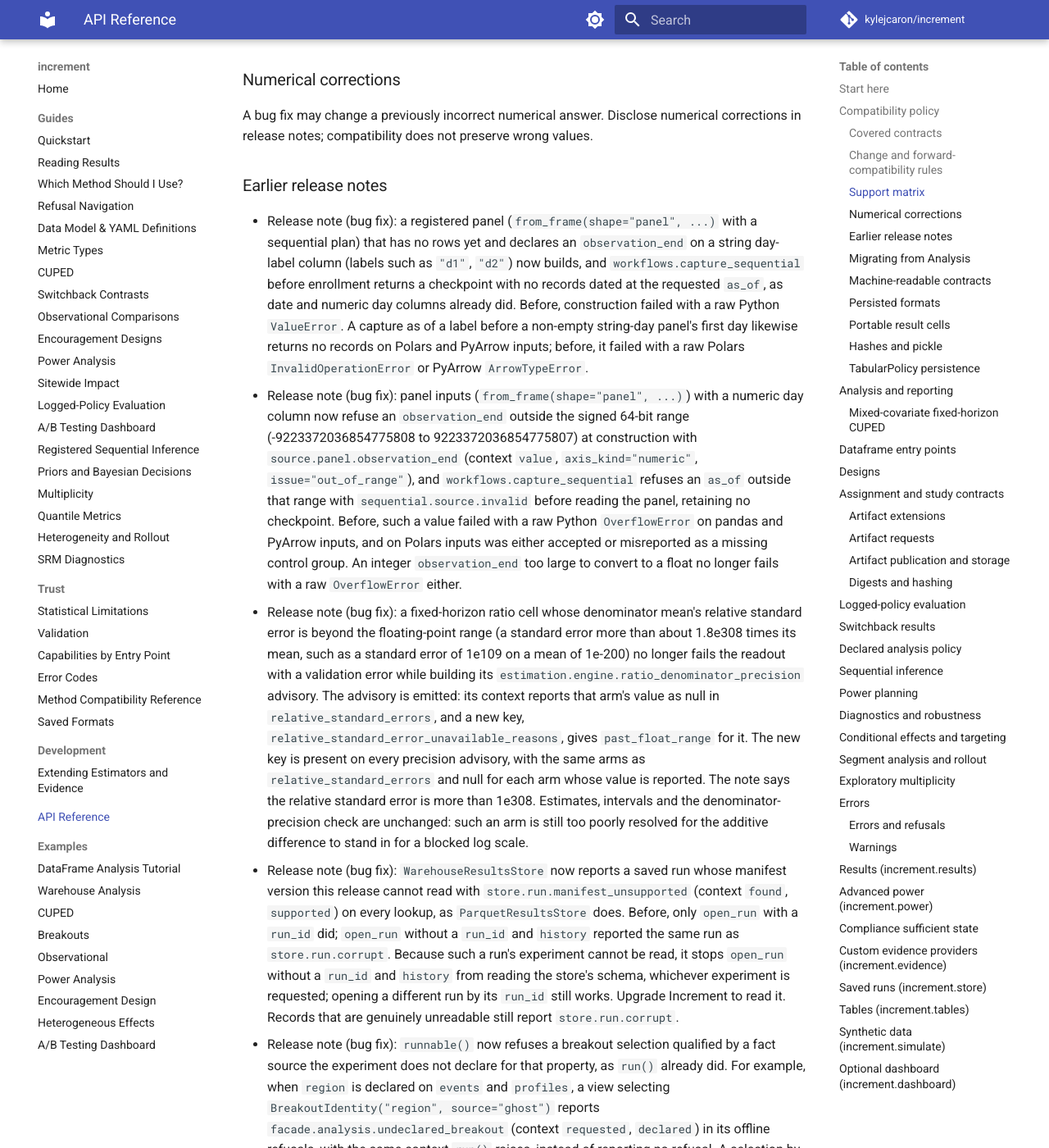
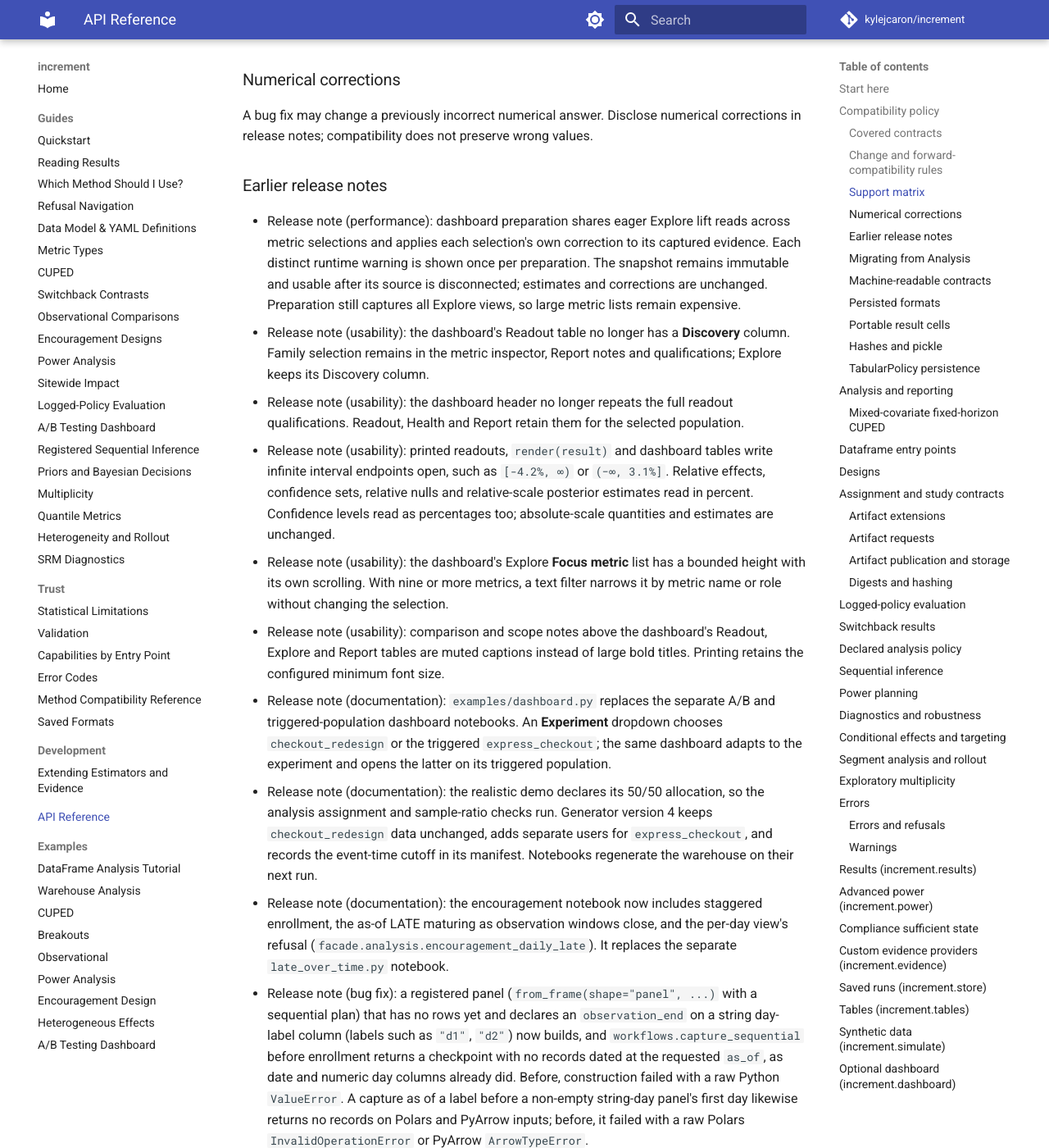
Before and after one commit to kylejcaron/increment, an MkDocs documentation site: the page built from docs/api.md, in a window 1280 px wide and 1400 px high, scrolled down 3533 px. Shown: the whole window at 82% size. Built offline with MkDocs 1.6.1 and Material for MkDocs 9.7.7, drawn with Linux system fonts in a browser that asks for light colours; comment, search, counter and statistics services are not loaded.

Commit message:
docs: describe dashboard usability, example and capture improvements (#490)

```diff
--- a/docs/api.md
+++ b/docs/api.md
@@ -126,6 +126,45 @@ numerical corrections in release notes; compatibility does not preserve wrong
 values.
 
 ### Earlier release notes
+
+- Release note (performance): dashboard preparation shares eager Explore lift
+  reads across metric selections and applies each selection's own correction
+  to its captured evidence. Each distinct runtime warning is shown once per
+  preparation. The snapshot remains immutable and usable after its source is
+  disconnected; estimates and corrections are unchanged. Preparation still
+  captures all Explore views, so large metric lists remain expensive.
+- Release note (usability): the dashboard's Readout table no longer has a
+  **Discovery** column. Family selection remains in the metric inspector,
+  Report notes and qualifications; Explore keeps its Discovery column.
+- Release note (usability): the dashboard header no longer repeats the full
+  readout qualifications. Readout, Health and Report retain them for the
+  selected population.
+- Release note (usability): printed readouts, `render(result)` and dashboard
+  tables write infinite interval endpoints open, such as `[-4.2%, ∞)` or
+  `(−∞, 3.1%]`. Relative effects, confidence sets, relative nulls and
+  relative-scale posterior estimates read in percent. Confidence levels read
+  as percentages too; absolute-scale quantities and estimates are unchanged.
+- Release note (usability): the dashboard's Explore **Focus metric** list has
+  a bounded height with its own scrolling. With nine or more metrics, a text
+  filter narrows it by metric name or role without changing the selection.
+- Release note (usability): comparison and scope notes above the dashboard's
+  Readout, Explore and Report tables are muted captions instead of large bold
+  titles. Printing retains the configured minimum font size.
+- Release note (documentation): `examples/dashboard.py` replaces the separate
+  A/B and triggered-population dashboard notebooks. An **Experiment**
+  dropdown chooses `checkout_redesign` or the triggered `express_checkout`;
+  the same dashboard adapts to the experiment and opens the latter on its
+  triggered population.
+- Release note (documentation): the realistic demo declares its 50/50
+  allocation, so the analysis assignment and sample-ratio checks run.
+  Generator version 4 keeps `checkout_redesign` data unchanged, adds separate
+  users for `express_checkout`, and records the event-time cutoff in its
+  manifest. Notebooks regenerate the warehouse on their next run.
+- Release note (documentation): the encouragement notebook now includes
+  staggered enrollment, the as-of LATE maturing as observation windows close,
+  and the per-day view's refusal
+  (`facade.analysis.encouragement_daily_late`). It replaces the separate
+  `late_over_time.py` notebook.
 
 - Release note (bug fix): a registered panel (`from_frame(shape="panel", ...)`
   with a sequential plan) that has no rows yet and declares an
```
